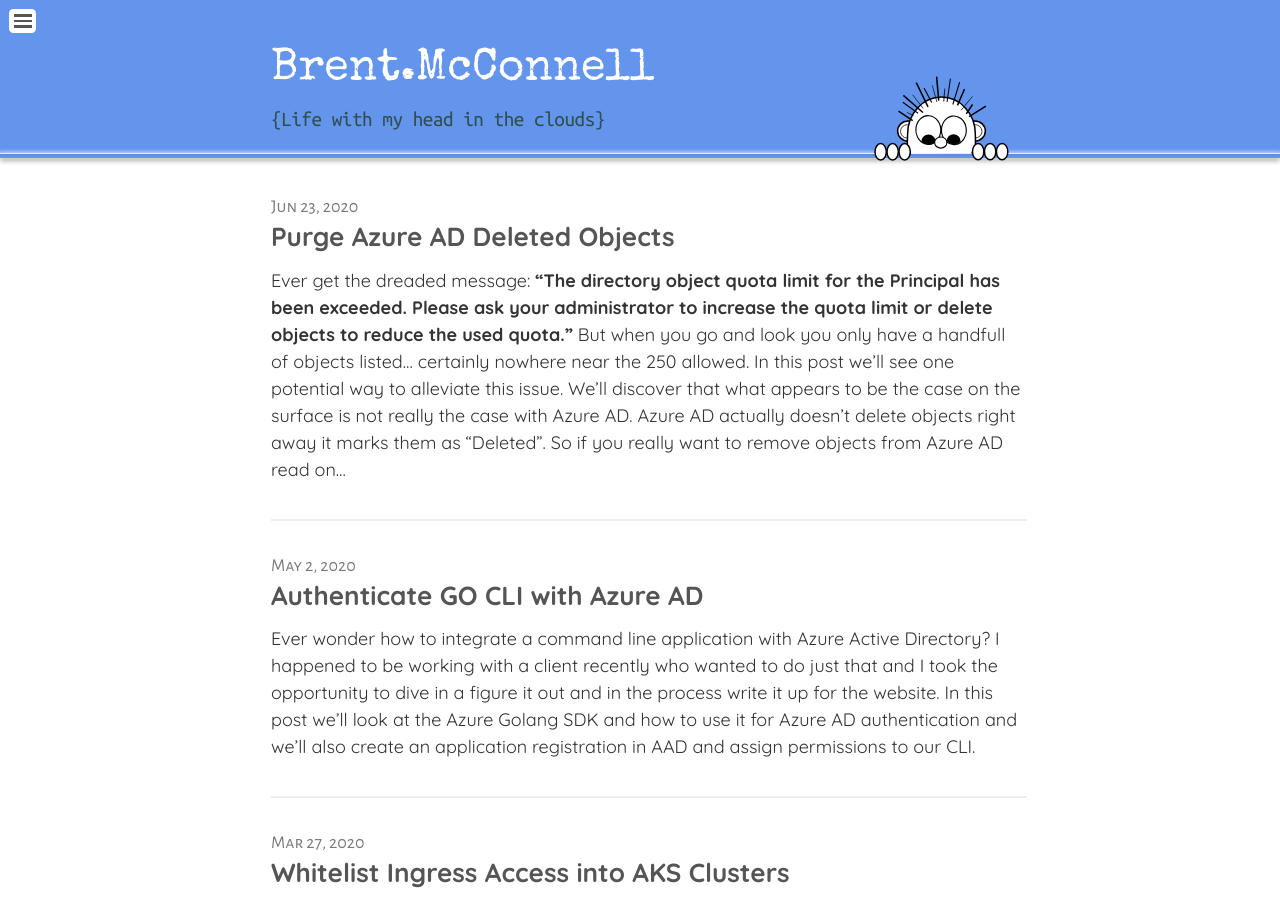
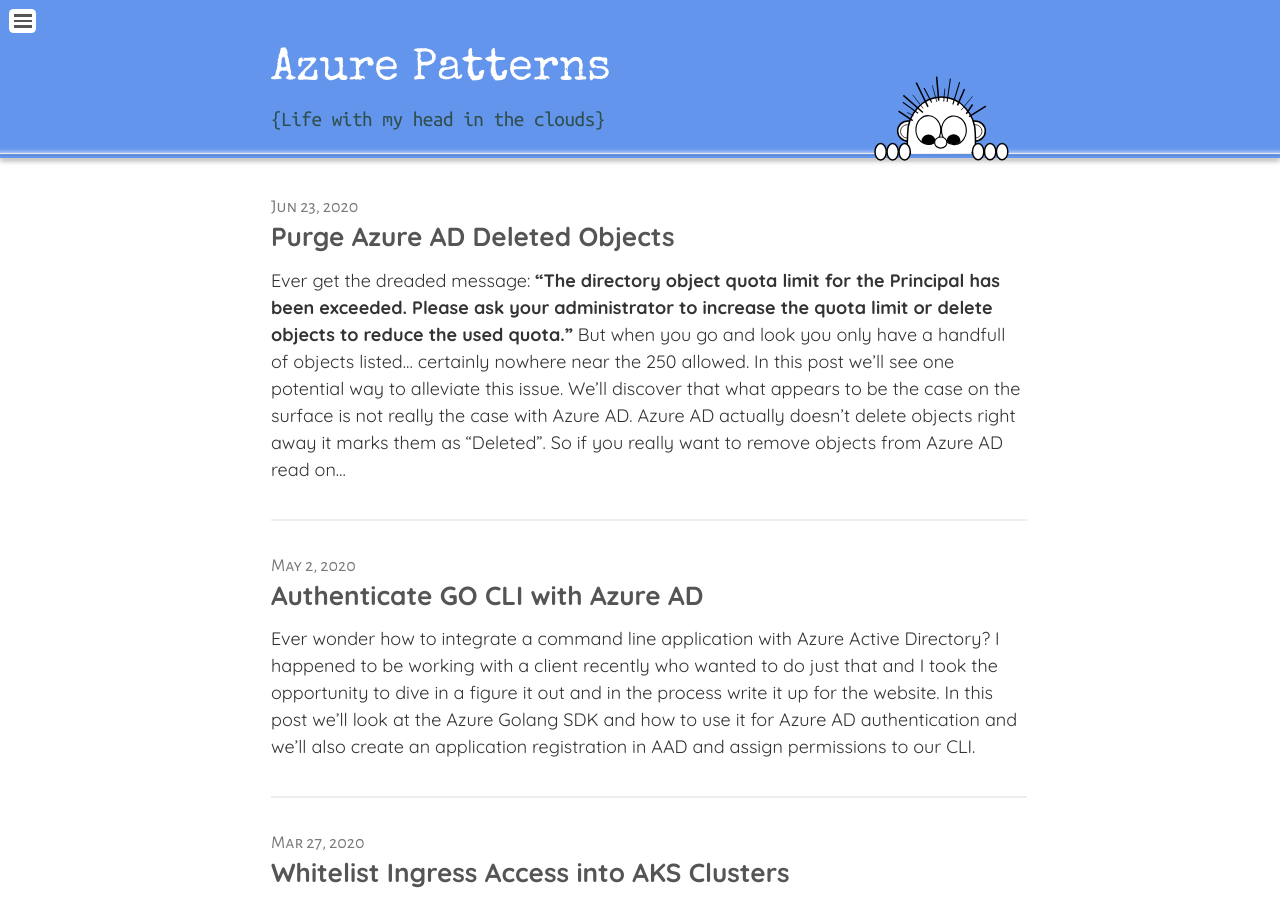
Before and after one commit to brentmcconnell/brentmcconnell.github.io, a Jekyll site: the page built from index.html, in a window 1280 px wide and 900 px high. Built offline with Jekyll 4.4.1, drawn with Linux system fonts in a browser that asks for light colours; nearby versions of some CDN libraries; the list of posts is cut into pages by our own code; comment, search, counter and statistics services are not loaded.

Commit message:
Update _config.yml

```diff
--- a/_config.yml
+++ b/_config.yml
@@ -1,5 +1,5 @@
 # Site settings
-title:       Brent.McConnell
+title:       Azure Patterns
 subtitle:    "{Life with my head in the clouds}"
 email:       emcconne@gmail.com
 author:      Brent McConnell
```
